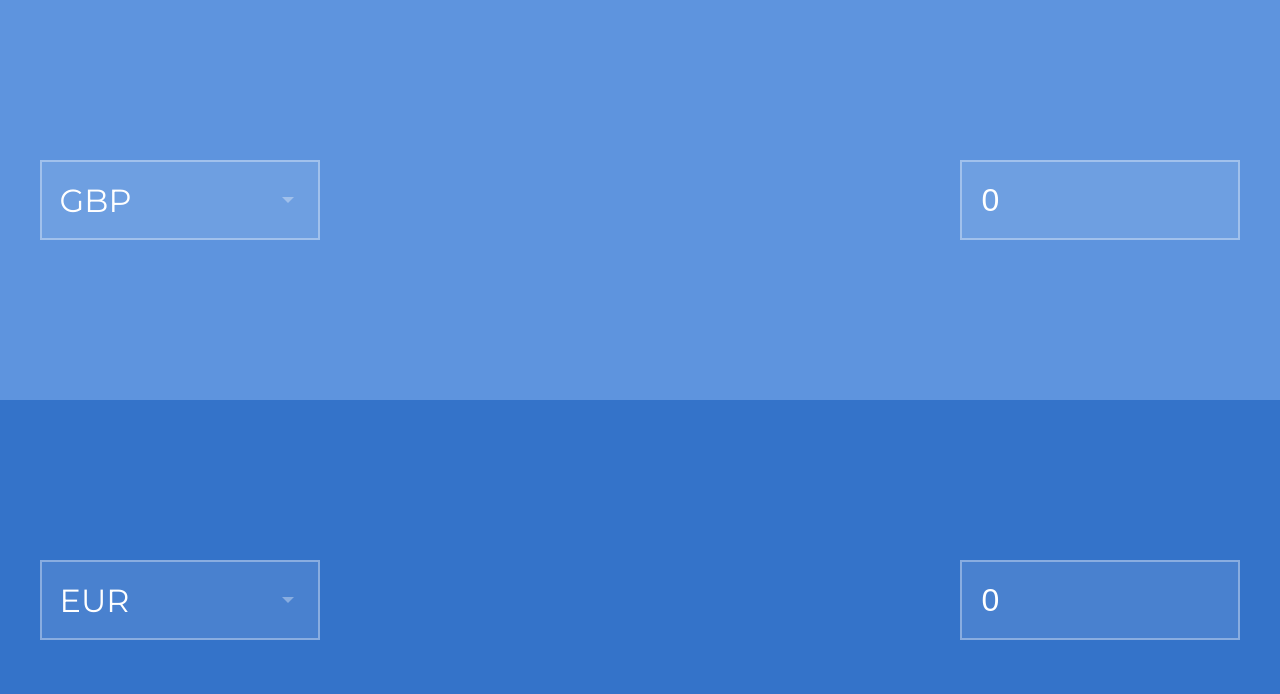
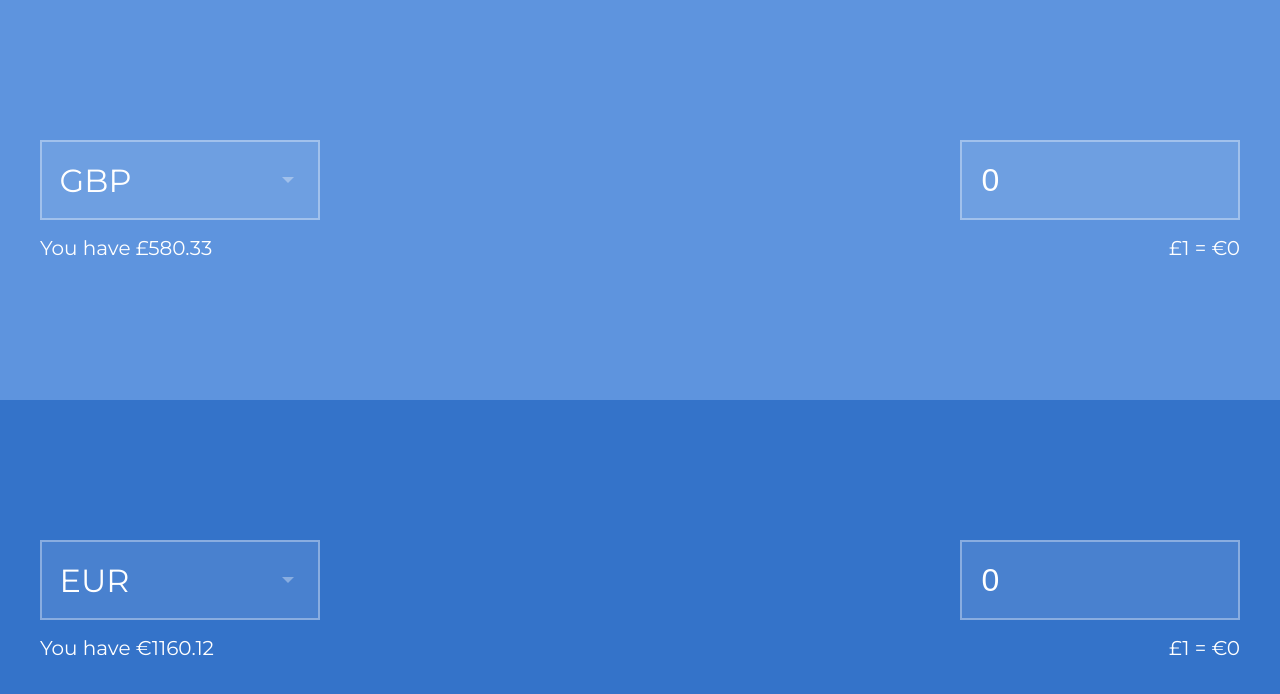
Before and after one commit to zetmate/exchange-widget, a React app: page /#/exchange in a window 1280 px wide. Shown: the top 694 px of the page. Built offline with nearby package versions, Linux system fonts and the light colour scheme; no server answers; the HTML template or start-up script is replaced by a standard one.

Commit message:
show rate and balance on exchange screen

```diff
--- a/src/App/screens/Exchange/CalcBlock/CalcBlock.styled.tsx
+++ b/src/App/screens/Exchange/CalcBlock/CalcBlock.styled.tsx
@@ -2,7 +2,7 @@ import styled from 'styled-components';
 
 import { CalcType } from '../types';
 import { StyledProps } from '../../../../types';
-import { FlexRowBetween } from '../../../../ui-kit/layout';
+import { FlexColumn, FlexRowBetween } from '../../../../ui-kit/layout';
 
 type ContainerProps = StyledProps & {
 	calcType: CalcType;
@@ -11,7 +11,7 @@ type ContainerProps = StyledProps & {
 type InputWrapperProps = StyledProps & {
 	isDisabled: boolean;
 	isLoading: boolean;
-	isInvalidValue: boolean;
+	hasInvalidValue: boolean;
 }
 
 /*
@@ -51,14 +51,14 @@ const getInputWrapperCursor = (p: InputWrapperProps): string => {
 };
 
 const getInputColor = (p: InputWrapperProps): string => {
-	if (p.isInvalidValue) {
+	if (p.hasInvalidValue) {
 		return p.theme.colors.transparentWhite;
 	}
 
 	return p.theme.colors.text;
 };
 
-const InputWrapper = styled.div<InputWrapperProps>`
+const InputWrapper = styled(FlexColumn)<InputWrapperProps>`
 	width: 45%;
 	max-width: 45vh;
 	padding: 0 5vh;
@@ -73,7 +73,21 @@ const InputWrapper = styled.div<InputWrapperProps>`
 	}
 `;
 
+/**
+ * Info
+ */
+const InfoLeft = styled.div`
+	padding-top: 2vh;
+`;
+
+const InfoRight = styled.div`
+	padding-top: 2vh;
+	margin-left: auto;
+`;
+
 export {
 	Container,
 	InputWrapper,
+	InfoLeft,
+	InfoRight,
 };
--- a/src/App/screens/Exchange/CalcBlock/index.tsx
+++ b/src/App/screens/Exchange/CalcBlock/index.tsx
@@ -11,10 +11,16 @@ import {
 import { Currency, CurrencyCode } from '../../../../types';
 import { isNil, roundTo } from '../../../../helpers/utils';
 import { currencies } from '../../../../common/data';
-import app from '../../../store';
 import { CalcType } from '../types';
 import exchange from '../store';
-import { Container, InputWrapper } from './CalcBlock.styled';
+
+import {
+	Container,
+	InfoLeft,
+	InfoRight,
+	InputWrapper,
+} from './CalcBlock.styled';
+import app from '../../../store';
 
 type Props = {
 	type: CalcType;
@@ -51,8 +57,12 @@ const CalcBlock: React.FC<Props> = observer(props => {
 	const input = useRef<InputControls>();
 
 	const values = exchange.values;
-	const currencyCode = values[type].currency.code;
 	const currentQuantity = values[type].quantity;
+
+	const {
+		code: currencyCode,
+		symbol: currencySymbol,
+	} = values[type].currency;
 
 	// Trace store value changes and update the input
 	useEffect(() => {
@@ -96,8 +106,22 @@ const CalcBlock: React.FC<Props> = observer(props => {
 		// eslint-disable-next-line react-hooks/exhaustive-deps
 	}, []);
 
-	// Check if quantity is larger than maximum
-	const isLargerThanMax = currentQuantity > app.balance[currencyCode];
+	const balanceText = useMemo(() => {
+		const currencyBalance = app.balance[currencyCode];
+
+		return (
+			`You have ${ currencySymbol }${ currencyBalance }`
+		);
+	}, [currencyCode, currencySymbol]);
+
+	const rateText = useMemo(() => {
+		const { symbol: fromSymbol } = values.from.currency;
+		const { symbol: toSymbol } = values.to.currency;
+
+		return `${ fromSymbol }1 = ${ toSymbol }${ roundTo(exchange.rate, 2) }`;
+
+		// eslint-disable-next-line react-hooks/exhaustive-deps
+	}, [exchange.rate, currencyCode]);
 
 	const isQntDisabled = values.from.currency.code === values.to.currency.code;
 	const isRateLoading = isNil(exchange.rate);
@@ -107,19 +131,21 @@ const CalcBlock: React.FC<Props> = observer(props => {
 			<InputWrapper
 				isDisabled={ false }
 				isLoading={ isRateLoading }
-				isInvalidValue={ false }
+				hasInvalidValue={ false }
 			>
 				<Dropdown<Currency>
 					defaultOption={ defaultOption }
 					options={ currencyOptions }
 					onChange={ onCurrencyChange }
 				/>
+				<InfoLeft>{ balanceText }</InfoLeft>
+
 			</InputWrapper>
 
 			<InputWrapper
 				isDisabled={ isQntDisabled }
 				isLoading={ isRateLoading }
-				isInvalidValue={ isLargerThanMax }
+				hasInvalidValue={ !exchange.canBeSubmitted }
 			>
 				<Input
 					type="float2"
@@ -128,6 +154,7 @@ const CalcBlock: React.FC<Props> = observer(props => {
 					onControlsReady={ setupInputControls }
 					isDisabled={ isQntDisabled }
 				/>
+				<InfoRight>{ rateText }</InfoRight>
 			</InputWrapper>
 
 		</Container>
--- a/src/App/screens/Exchange/store.ts
+++ b/src/App/screens/Exchange/store.ts
@@ -1,9 +1,10 @@
 import { action, computed, observable } from 'mobx';
 import axios, { AxiosResponse } from 'axios';
 
-import { Currency, RatesResponse } from '../../../types';
+import { Balance, Currency, RatesResponse } from '../../../types';
 import { currencies, currenciesArr } from '../../../common/data';
 import { get, isNil } from '../../../helpers/utils';
+import app from '../../store';
 import { CalcType, ExchangeValues } from './types';
 
 const RATES_URL = 'https://api.exchangeratesapi.io/latest';
@@ -33,6 +34,11 @@ interface IExchange {
 	 * Exchange rate
 	 */
 	rate: number;
+
+	/**
+	 * Flag: is it possible to submit
+	 */
+	canBeSubmitted: boolean;
 
 	/**
 	 * Send changes to the server
@@ -70,6 +76,20 @@ class Exchange implements IExchange {
 
 	@computed get rate(): IExchange['rate'] {
 		return this._rate;
+	}
+
+	@computed get canBeSubmitted(): IExchange['canBeSubmitted'] {
+
+		const areCurrenciesValid = (
+			this._values.to.currency.code
+			!== this._values.from.currency.code
+		);
+
+		// Check if there's enough money
+		const { quantity, currency: { code } } = this._values.from;
+		const isEnoughMoney = quantity <= app.balance[code];
+
+		return areCurrenciesValid && isEnoughMoney;
 	}
 
 	/*
```
